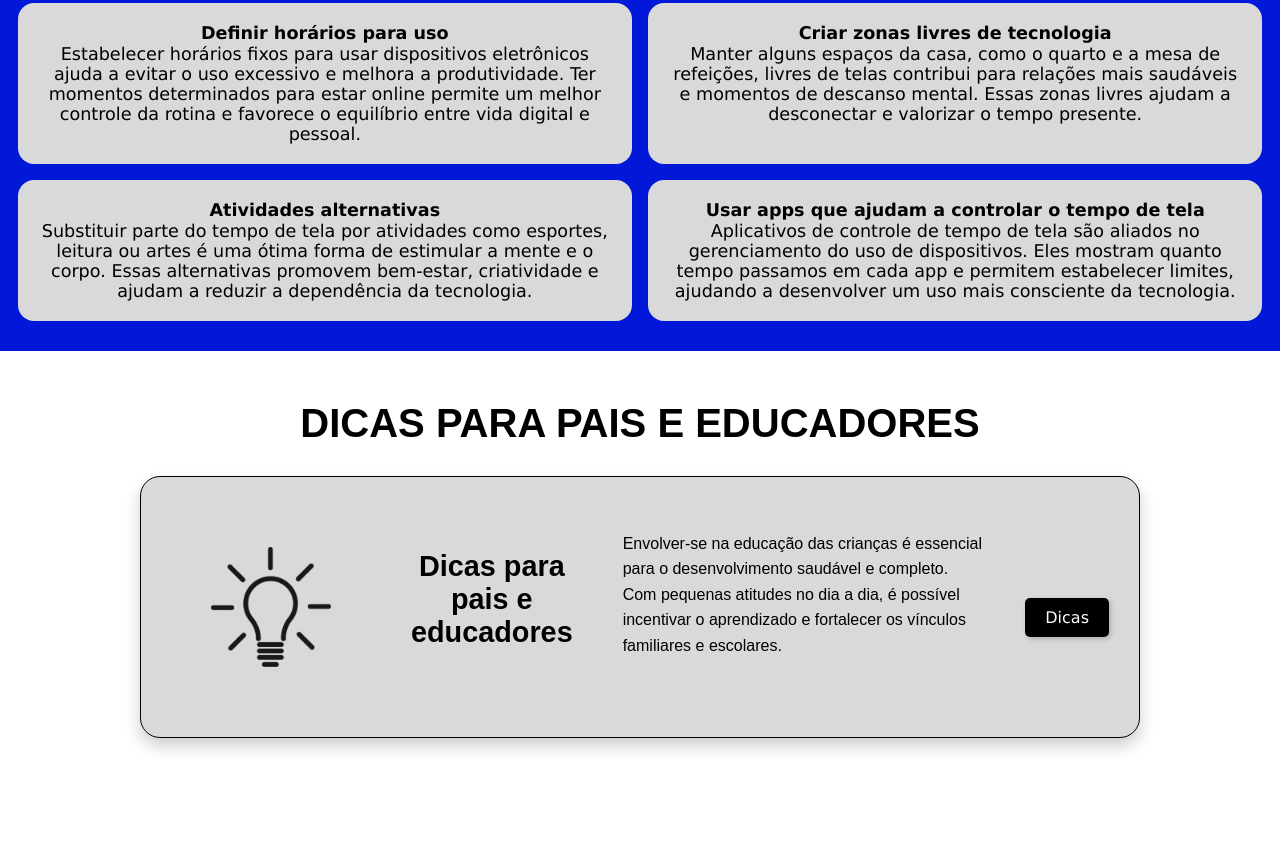
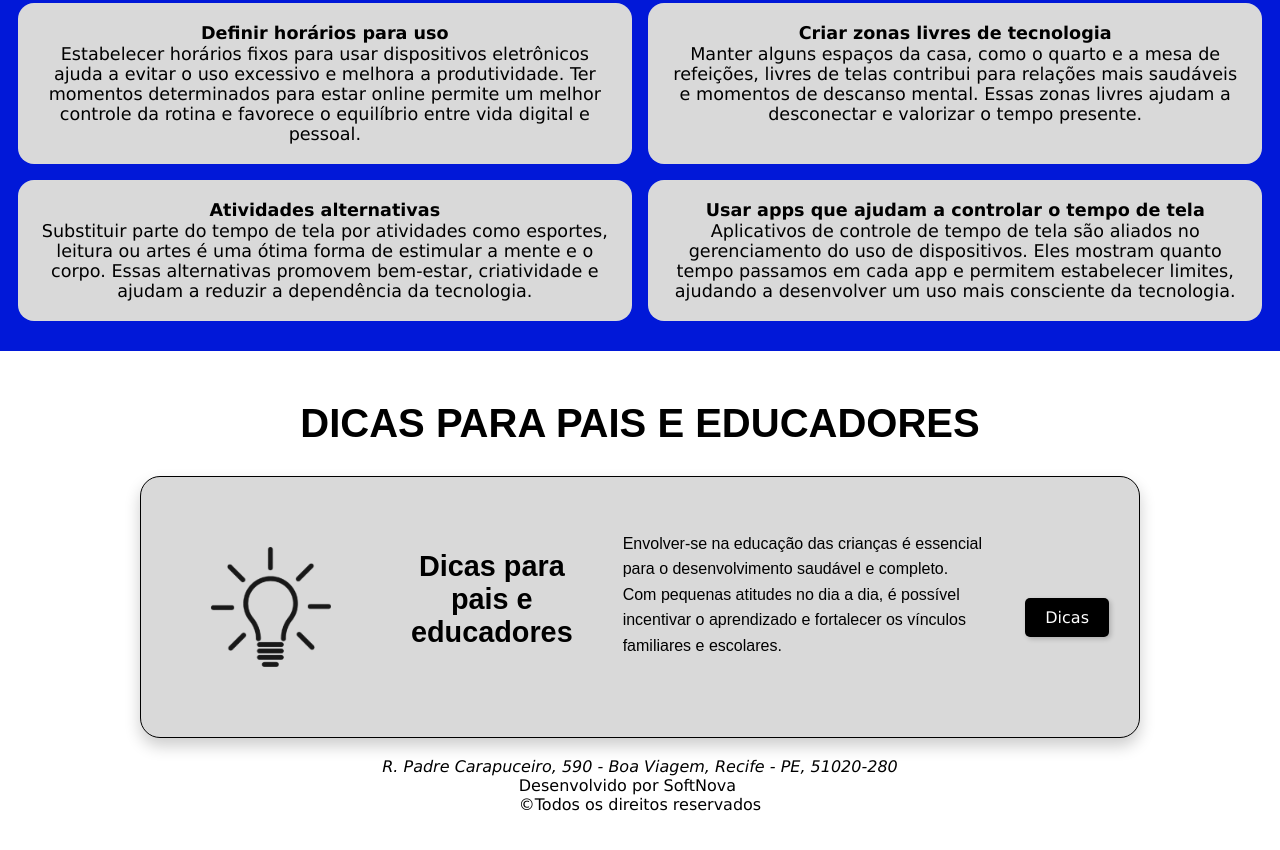
Before and after one commit to JoaoMarcosRF/Project_FamilyLink, a plain HTML site: page index.html in a window 1280 px wide. Shown: the part 1150-2000 px from the top of the page. Before the commit the page ends 1938 px from the top, so only its background shows below. Drawn offline with Linux system fonts and the light colour scheme.

Commit message:
add rodapé, pdf no botao dicas e nav ajustado

```diff
--- a/index.html
+++ b/index.html
@@ -94,8 +94,24 @@
         <input type="button" value="Dicas">
     </a>
 </div>
+</div>
+<br>
+<div>
+    <footer>
 
-    </div>
+    <ul >
+        <address>R. Padre Carapuceiro, 590 - Boa Viagem, Recife - PE, 51020-280 </address>
+
+    </ul>
+    <ul>
+
+    </ul>
+    <ul>
+        <li>Desenvolvido por SoftNova</li>
+        <li>©Todos os direitos reservados</li>
+
+    </ul>
+</footer>
 </div>
 </body>
 </html>
--- a/style.css
+++ b/style.css
@@ -360,3 +360,9 @@ header #logoCabecalho p{
 #dicas #botaoDicas input:hover {
     background-color: #333;
 }
+footer{
+    display: flex;
+    justify-content: center;
+    flex-direction: column;
+    align-items: center;
+}
```
